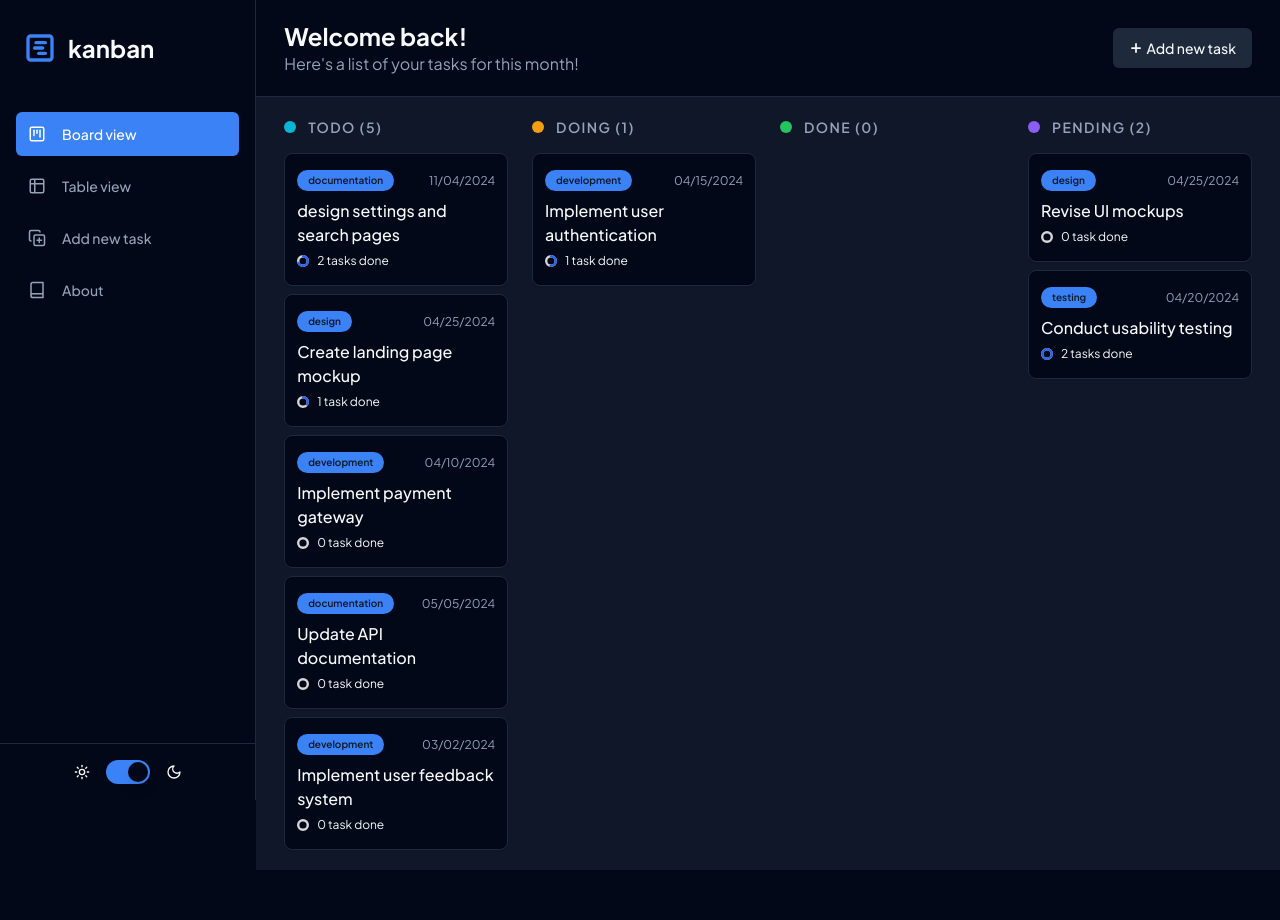
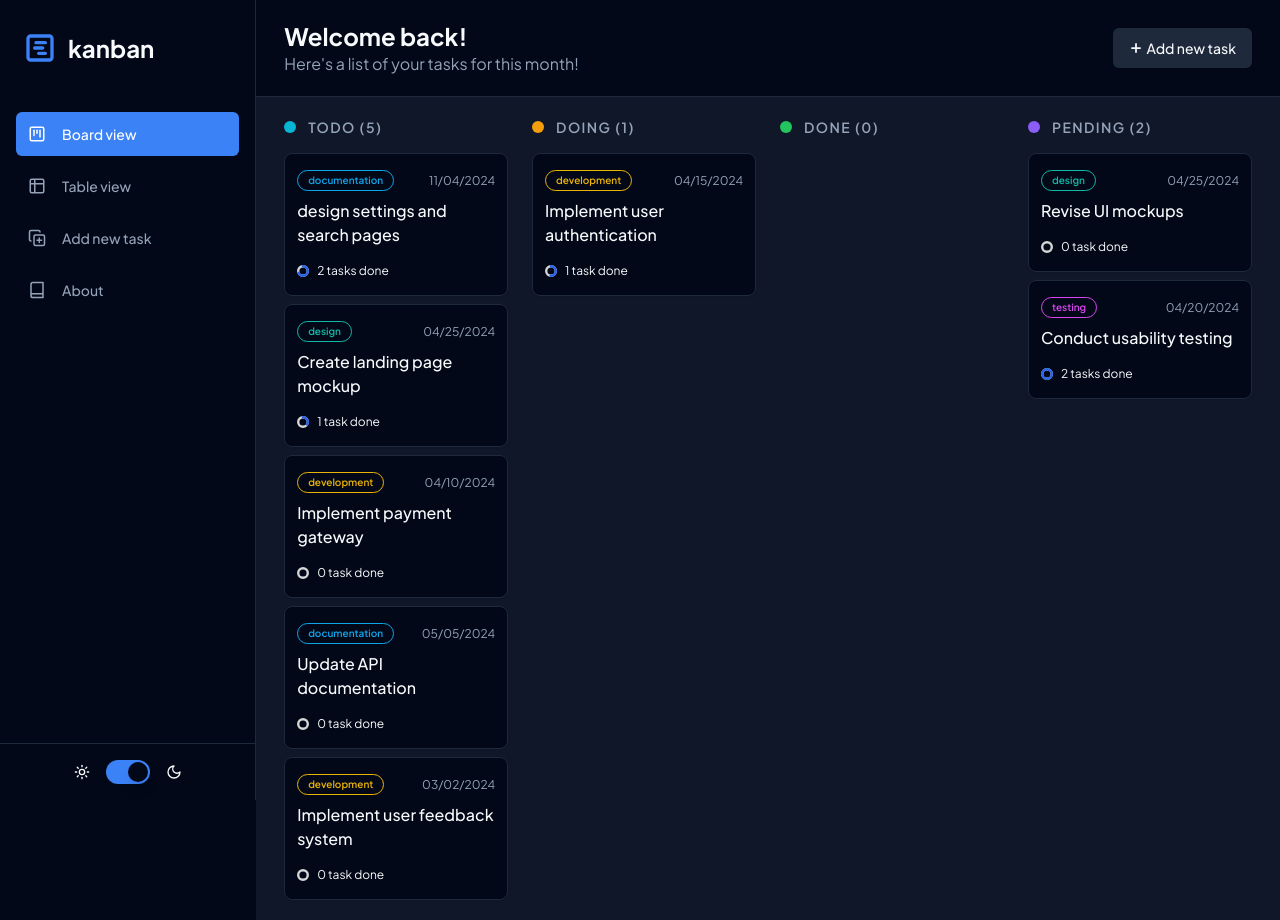
Before and after one commit to kimhuy011199/react-kanban, a React (Vite) app: page / in a window 1280 px wide. Before the commit the page ends 870 px from the top, so only its background shows below. Built offline with nearby package versions, Linux system fonts and the light colour scheme.

Commit message:
Add color to task label

```diff
--- a/src/components/Board.tsx
+++ b/src/components/Board.tsx
@@ -26,7 +26,13 @@ const Board = () => {
                 <DetailTodoSheet task={task}>
                   <Card>
                     <CardHeader className="flex flex-row justify-between items-center pt-4 px-3 pb-0 space-y-0">
-                      <Badge className="text-[10px]">{task.label}</Badge>
+                      <Badge
+                        variant="outline"
+                        type={task.label as any}
+                        className="text-[10px]"
+                      >
+                        {task.label}
+                      </Badge>
                       <span className="text-xs text-muted-foreground">
                         {task.deadline}
                       </span>
@@ -35,7 +41,7 @@ const Board = () => {
                       <CardTitle className="text-base font-medium">
                         {task.title}
                       </CardTitle>
-                      <div className="mt-1.5 text-xs">
+                      <div className="mt-4 text-xs">
                         <SubtaskProgress subtasks={task.subtasks} />
                       </div>
                     </CardContent>
--- a/src/components/DetailTodoSheet.tsx
+++ b/src/components/DetailTodoSheet.tsx
@@ -35,7 +35,9 @@ const DetailTodoSheet = ({
           <>
             <SheetHeader>
               <div className="flex justify-between items-center pr-8 text-base">
-                <Badge>{task.label}</Badge>
+                <Badge type={task.label as any} variant="outline">
+                  {task.label}
+                </Badge>
                 <div className="flex items-center gap-2">
                   <span className="uppercase font-semibold">{task.status}</span>
                   <Dot className="text-muted-foreground" />
--- a/src/components/ui/badge.tsx
+++ b/src/components/ui/badge.tsx
@@ -1,36 +1,47 @@
-import * as React from "react"
-import { cva, type VariantProps } from "class-variance-authority"
+import * as React from 'react';
+import { cva, type VariantProps } from 'class-variance-authority';
 
-import { cn } from "@/lib/utils"
+import { cn } from '@/lib/utils';
 
 const badgeVariants = cva(
-  "inline-flex items-center rounded-full border px-2.5 py-0.5 text-xs font-semibold transition-colors focus:outline-none focus:ring-2 focus:ring-ring focus:ring-offset-2",
+  'inline-flex items-center rounded-full border px-2.5 py-0.5 text-xs font-semibold transition-colors focus:outline-none focus:ring-2 focus:ring-ring focus:ring-offset-2',
   {
     variants: {
       variant: {
         default:
-          "border-transparent bg-primary text-primary-foreground hover:bg-primary/80",
+          'border-transparent bg-primary text-primary-foreground hover:bg-primary/80',
         secondary:
-          "border-transparent bg-secondary text-secondary-foreground hover:bg-secondary/80",
+          'border-transparent bg-secondary text-secondary-foreground hover:bg-secondary/80',
         destructive:
-          "border-transparent bg-destructive text-destructive-foreground hover:bg-destructive/80",
-        outline: "text-foreground",
+          'border-transparent bg-destructive text-destructive-foreground hover:bg-destructive/80',
+        outline: 'text-foreground',
+      },
+      type: {
+        testing: 'text-fuchsia-500 border-fuchsia-500',
+        development: 'text-yellow-500 border-yellow-500',
+        design: 'text-teal-500 border-teal-500',
+        documentation: 'text-sky-500 border-sky-500',
+        default: '',
       },
     },
     defaultVariants: {
-      variant: "default",
+      variant: 'default',
+      type: 'default',
     },
   }
-)
+);
 
 export interface BadgeProps
   extends React.HTMLAttributes<HTMLDivElement>,
     VariantProps<typeof badgeVariants> {}
 
-function Badge({ className, variant, ...props }: BadgeProps) {
+function Badge({ className, variant, type, ...props }: BadgeProps) {
   return (
-    <div className={cn(badgeVariants({ variant }), className)} {...props} />
-  )
+    <div
+      className={cn(badgeVariants({ variant, type }), className)}
+      {...props}
+    />
+  );
 }
 
-export { Badge, badgeVariants }
+export { Badge, badgeVariants };
```
